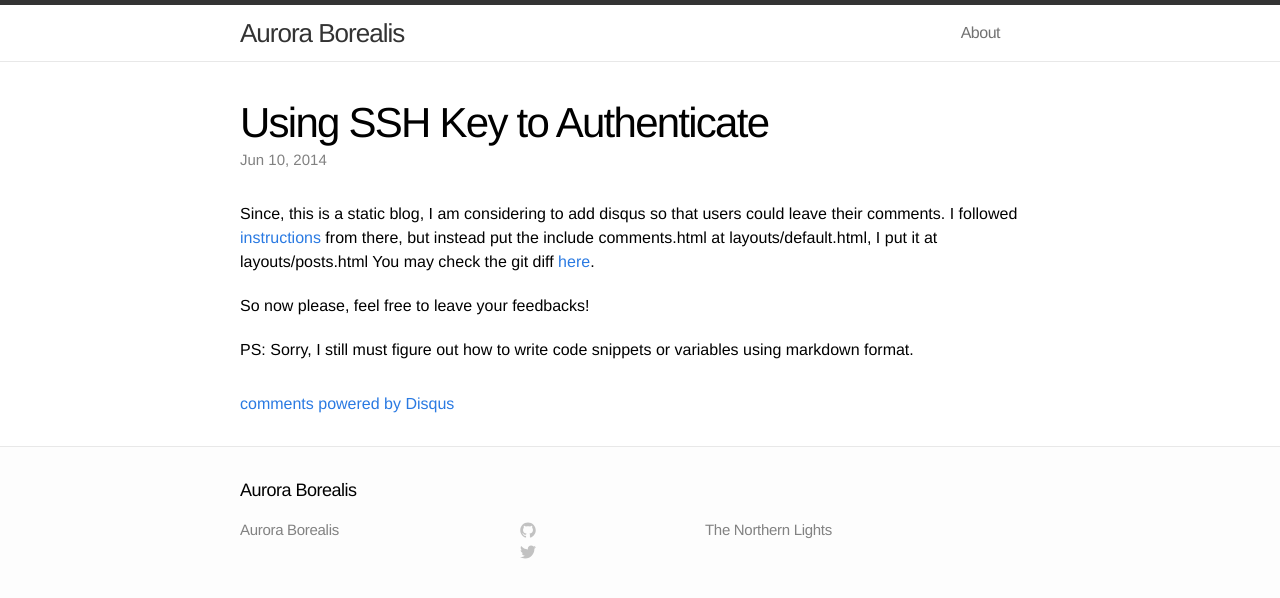
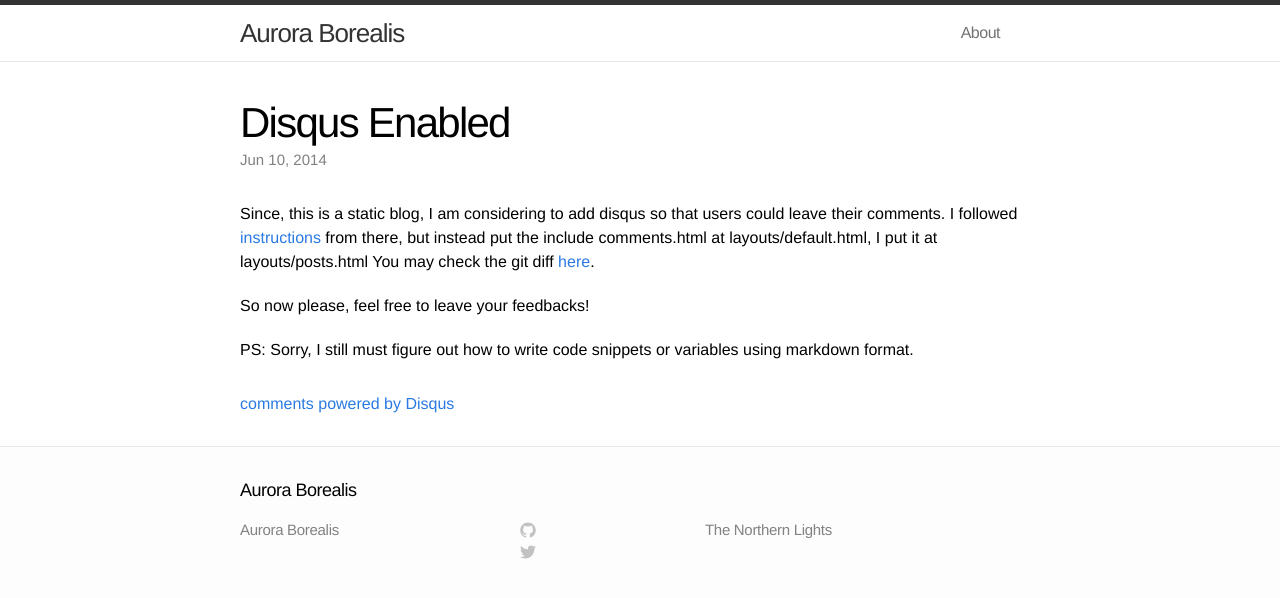
Before and after one commit to za/za.github.io, a Jekyll site: the page built from _posts/2014-06-10-disqus-enabled.markdown, in a window 1280 px wide. Shown: the top 598 px of the page. Built offline with Jekyll 4.4.1, drawn with Linux system fonts in a browser that asks for light colours; comment, search, counter and statistics services are not loaded.

Commit message:
wrong update :)

```diff
--- a/_posts/2014-06-10-authenticate-with-ssh-key.markdown
+++ b/_posts/2014-06-10-authenticate-with-ssh-key.markdown
@@ -1,6 +1,6 @@
 ---
 layout: post
-title:  "Disqus Enabled"
+title:  "Using SSH Key to Authenticate"
 date:   2014-06-10 13:50:20
 categories: ssh-key
 ---
--- a/_posts/2014-06-10-disqus-enabled.markdown
+++ b/_posts/2014-06-10-disqus-enabled.markdown
@@ -1,6 +1,6 @@
 ---
 layout: post
-title:  "Using SSH Key to Authenticate"
+title:  "Disqus Enabled"
 date:   2014-06-10 10:50:20
 categories: disqus
 ---
```
